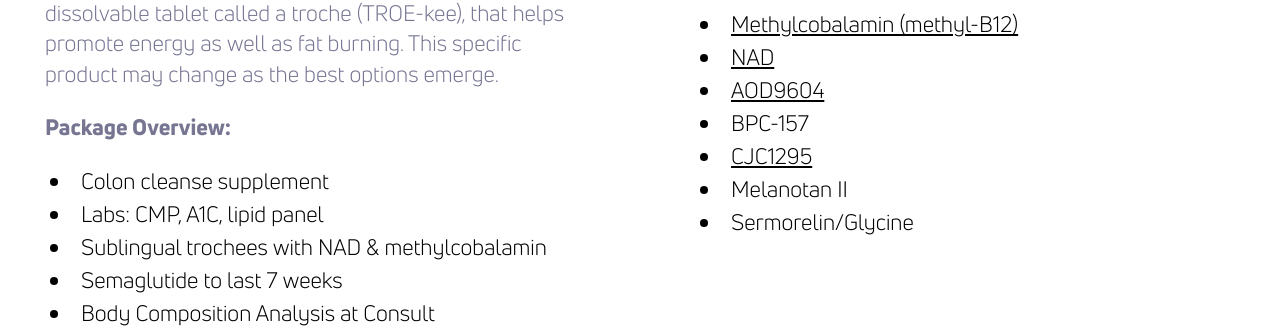
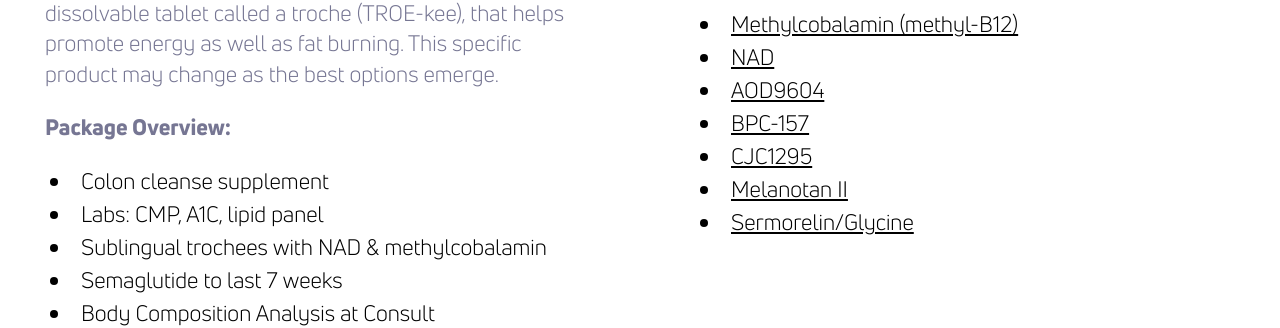
Before and after one commit to theneverwoods/gerstenberg.clinic, a Jekyll site: the page built from services/weight.html, in a window 1280 px wide. Shown: the part 2111-2439 px from the top of the page. Built offline with Jekyll 4.4.1, drawn with Linux system fonts in a browser that asks for light colours.

Commit message:
Update weight.html

```diff
--- a/services/weight.html
+++ b/services/weight.html
@@ -55,10 +55,10 @@ keywords: "weight loss, semaglutide, Ozempic, Wegovy, Rybelsus"
         <li><a href="#methylb12">Methylcobalamin (methyl-B12)</a></li>
         <li><a href="#nad">NAD</a></li>
         <li><a href="#AOD9604">AOD9604</a></li>
-        <li><a>BPC-157</a></li>
+        <li><a href="#bpc157">BPC-157</a></li>
         <li><a href="#CJC1295">CJC1295</a></li>
-        <li><a>Melanotan II</a></li>
-        <li><a>Sermorelin/Glycine</a></li>
+        <li><a href="#Melanotan">Melanotan II</a></li>
+        <li><a href="#sermo-gly">Sermorelin/Glycine</a></li>
       </ul>
   </div>
 </div>
@@ -114,18 +114,18 @@ keywords: "weight loss, semaglutide, Ozempic, Wegovy, Rybelsus"
 		<p>Another peptide that promotes what each of us desires: a healthier you! This is most commonly provided as an add-on for those that are nearer to ideal body composition who want to push for even more firmness and endurance, while promoting a general sense of wellness and awareness.</p>
 	</div>
 
-    <div class="third card light">
+    <div class="third card light" id="Melanotan">
 		<h3>Melanotan II</h3>
 		<p>Enhances skin pigmentation (tanning) and stimulates weight loss and sexual drive.</p>
 	</div>
-        <div class="third card light">
+    <div class="third card light" id="bpc157">
 		<h3>BPC-157</h3>
 		<p>A peptide that helps with stomach ulcers, intestinal disorders and promotes healing from musculoskeletal injuries.</p>
 	</div>
 </div>
 
 <div class="row cards" style="padding-top:30">
-    <div class="third card light">
+    <div class="third card light" id="sermo-gly">
 		<h3>Sermorelin/Glycine</h3>
 		<p>Sermorelin is a synthetic hormone peptide similar to growth hormone releasing hormone (GHRH) that your body naturally makes. Sermorelin works to burn fat, increase lean muscle, improve hormonal balance, enhance energy and boost the immune system. Glycine goes far beyond encouraging weight loss and enhancing lean muscle mass. Enjoy a better night's sleep, less daytime fatigue, enhance mental clarity/cognition, significantly improved skin elasticity, tone and texture, while receiving an enhanced synergistic boost to IGF1. Glycine is an amino acid that can also act as a neurotransmitter, and has been used to help treat BPH, insomnia, schizophrenia, and stroke.</p>
 	</div>
```
